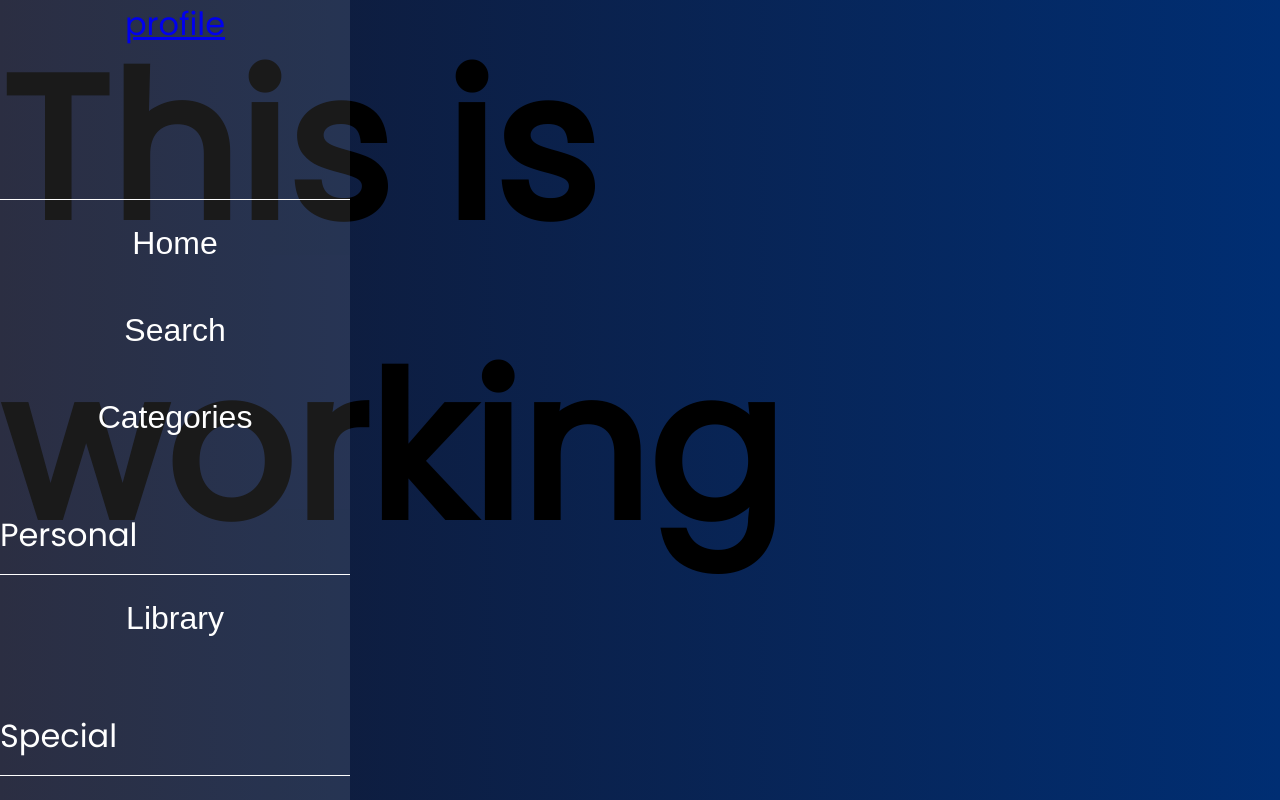
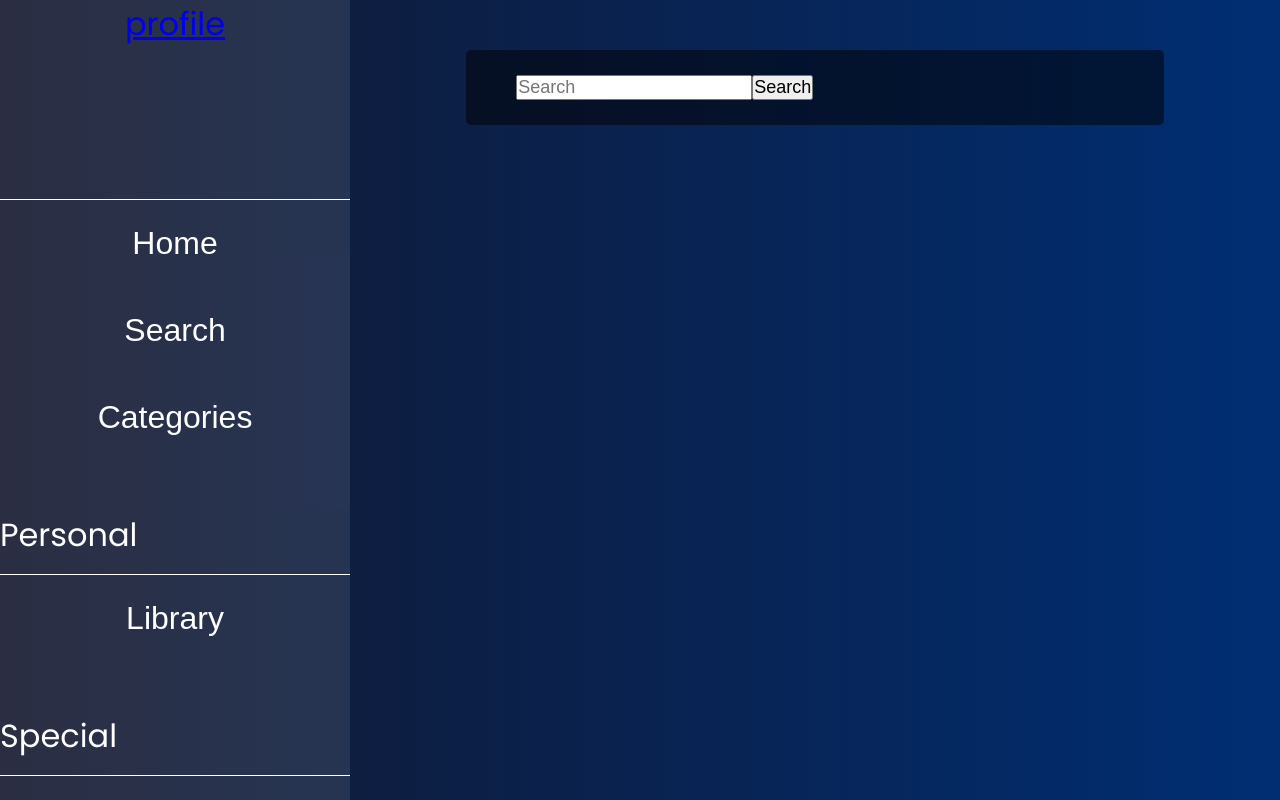
Before and after one commit to CPRCantrell/Book-Nook, a React (Create React App) app in the folder frontend/: page /search in a window 1280 px wide. Built offline with nearby package versions, Linux system fonts and the light colour scheme.

Commit message:
📦 NEW:  Search Area

```diff
--- /dev/null
+++ b/frontend/src/components/Search/SearchArea.css
@@ -0,0 +1,13 @@
+.search-area{
+    width: 75%;
+    margin-inline: auto;
+    margin-top: 50px;
+    padding: 25px 50px;
+    background-color: var(--dark-background-color);
+    border-radius: 5px;
+}
+
+.search-bar input,
+.search-bar button{
+    font-size: 1.8rem;
+}
--- /dev/null
+++ b/frontend/src/components/Search/SearchArea.jsx
@@ -0,0 +1,27 @@
+import React, { useRef } from "react";
+import './SearchArea.css';
+
+import axios from 'axios'
+
+const SearchArea = ({setBookResults}) => {
+
+    const lookFor = useRef('')
+
+    function handleSubmit(event){
+        event.preventDefault()
+        let searchFor = lookFor.target.value.replace(' ','+')
+    }
+
+    return (
+        <div className="search-area">
+            <form onSubmit={e => handleSubmit(e)}>
+                <div className="search-bar">
+                    <input type='text' ref={lookFor} placeholder="Search"/>
+                    <button type="submit">Search</button>
+                </div>
+            </form>
+        </div>
+    );
+}
+
+export default SearchArea;{}
--- /dev/null
+++ b/frontend/src/pages/SearchPage/SearchPage.css
@@ -0,0 +1,3 @@
+.content{
+    margin-left: 350px;
+}
--- a/frontend/src/pages/SearchPage/SearchPage.js
+++ b/frontend/src/pages/SearchPage/SearchPage.js
@@ -1,10 +1,15 @@
 import React, { useState } from 'react';
+import SearchArea from '../../components/Search/SearchArea';
+import './SearchPage.css'
 
 const SearchPage = () => {
+
+    const [booksResults, setBooksResults] = useState([]);
+
     return(
-        <div>
-            <h1 style={{fontSize: "20rem"}}> This is working </h1>
-        </div>
+        <main className='content'>
+            <SearchArea setBookResults={setBooksResults}/>
+        </main>
     )
 }
 
```
Also changed, not shown: frontend/src/components/Search/FilterMenu.jsx (added), frontend/src/components/Search/ResultCards.jsx (added).
